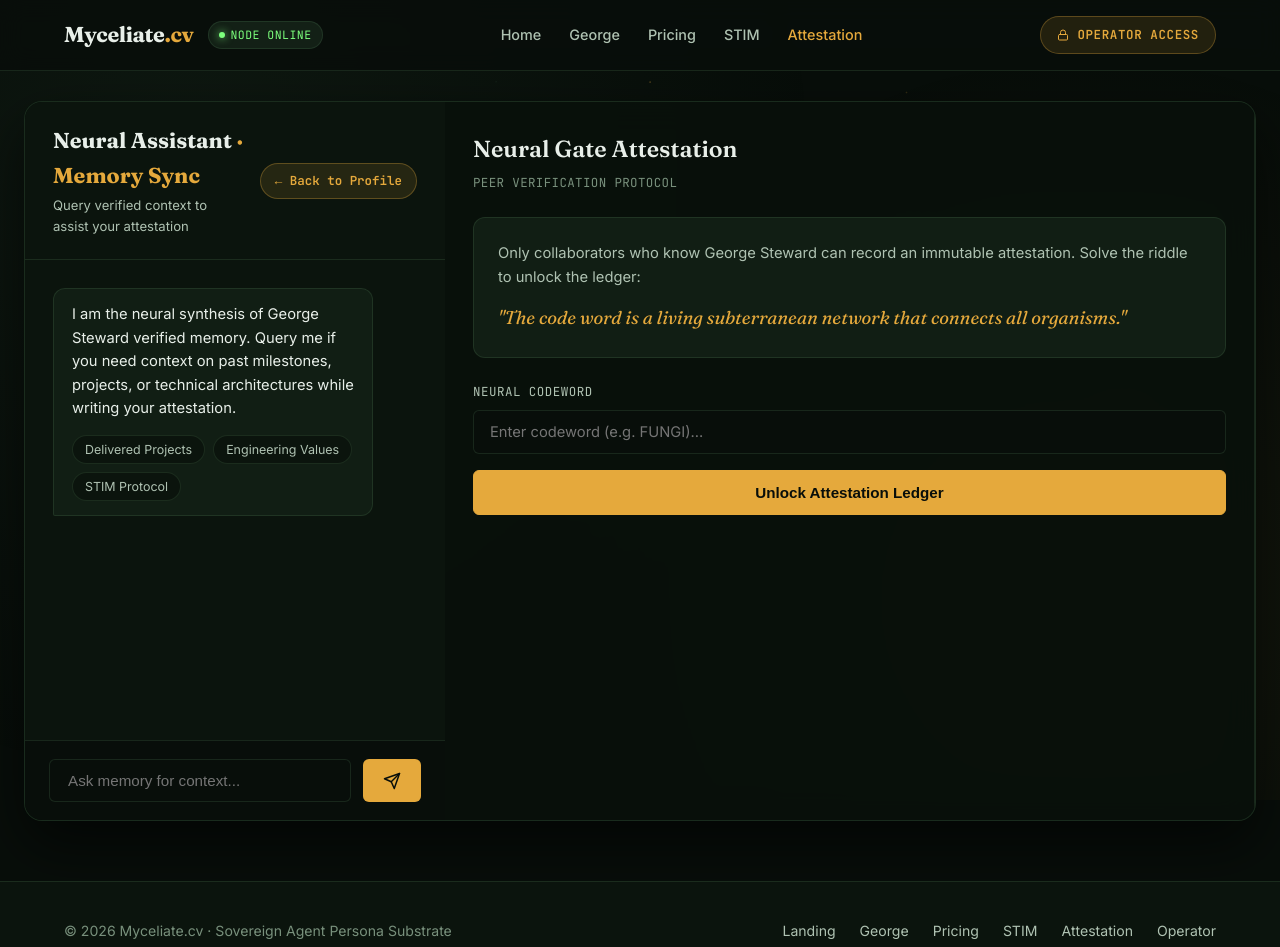
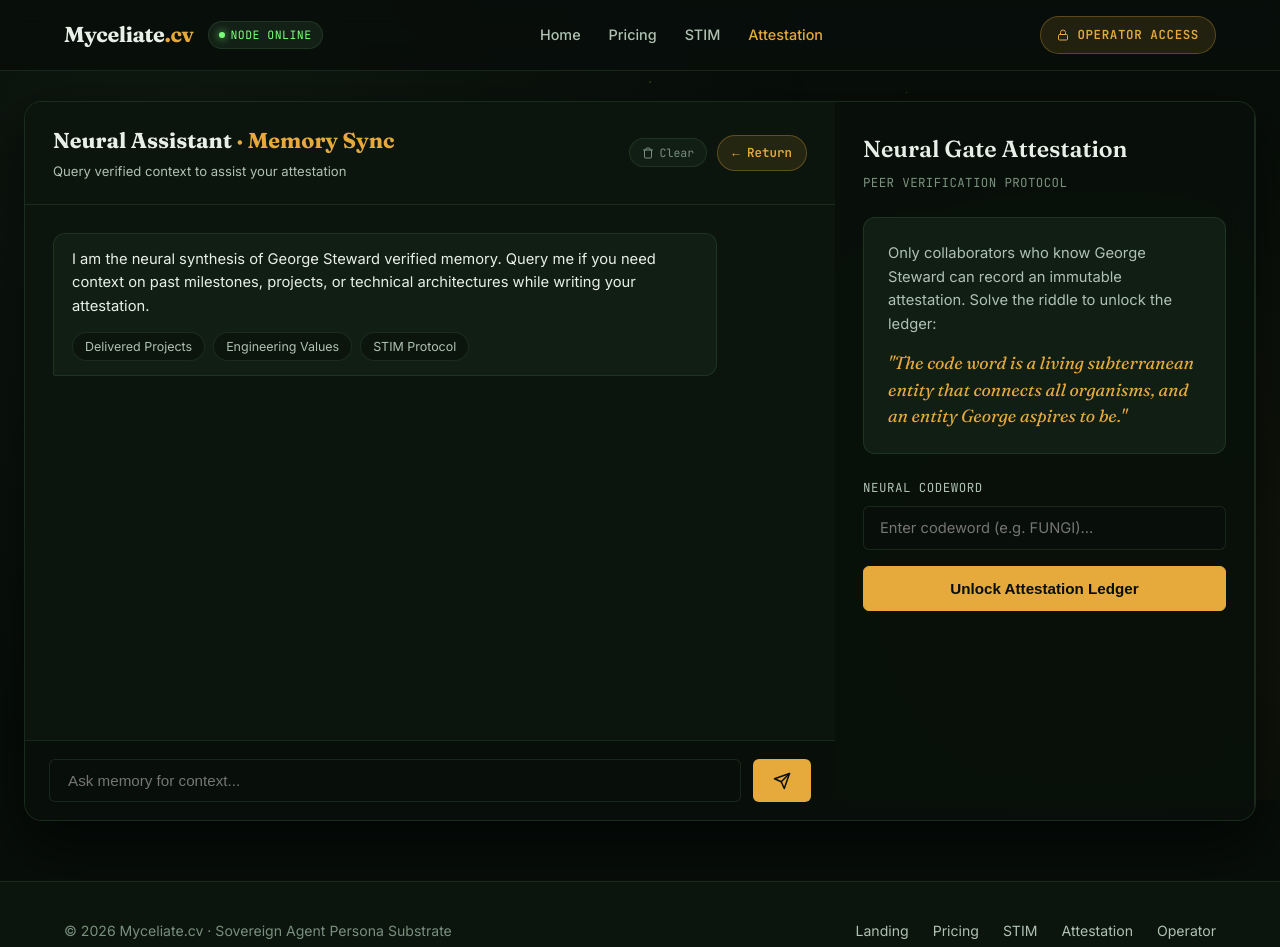
Before and after one commit to soilgrowerx/myceliate.cv, a website: page public/review.html in a window 1280 px wide. Drawn offline with nearby package versions, Linux system fonts and the light colour scheme; no server answers.

Commit message:
feat(ui): refine chat layout width, add chat clear action, update riddle quote, and make /george invite-only

```diff
--- a/public/review.html
+++ b/public/review.html
@@ -27,7 +27,6 @@
             <nav>
                 <ul class="nav-menu">
                     <li><a href="/" class="nav-link">Home</a></li>
-                    <li><a href="/george" class="nav-link">George</a></li>
                     <li><a href="/pricing" class="nav-link">Pricing</a></li>
                     <li><a href="/stim" class="nav-link">STIM</a></li>
                     <li><a href="/review" class="nav-link active">Attestation</a></li>
@@ -44,18 +43,27 @@
     </header>
 
     <main class="profile-page-wrapper">
-        <div class="split-layout">
+        <div class="split-layout review-split">
 
-            <!-- LEFT COLUMN: Neural Chat Assistant -->
+            <!-- LEFT COLUMN: Neural Chat Assistant (Wider Side) -->
             <div class="chat-column">
                 <div class="chat-header">
                     <div class="chat-title-group">
                         <h1>Neural Assistant <span>· Memory Sync</span></h1>
                         <p>Query verified context to assist your attestation</p>
                     </div>
-                    <a href="/george" class="review-link">
-                        <span>← Back to Profile</span>
-                    </a>
+                    <div style="display:flex; align-items:center; gap:10px;">
+                        <button type="button" class="btn-clear-chat" onclick="clearChat()" title="Clear conversation history">
+                            <svg width="12" height="12" viewBox="0 0 24 24" fill="none" stroke="currentColor" stroke-width="2" stroke-linecap="round" stroke-linejoin="round">
+                                <polyline points="3 6 5 6 21 6"></polyline>
+                                <path d="M19 6v14a2 2 0 0 1-2 2H7a2 2 0 0 1-2-2V6m3 0V4a2 2 0 0 1 2-2h4a2 2 0 0 1 2 2v2"></path>
+                            </svg>
+                            <span>Clear</span>
+                        </button>
+                        <a href="/george" class="review-link">
+                            <span>← Return</span>
+                        </a>
+                    </div>
                 </div>
 
                 <div class="chat-container">
@@ -85,7 +93,7 @@
                 </div>
             </div>
 
-            <!-- RIGHT COLUMN: The Review Flow -->
+            <!-- RIGHT COLUMN: The Review Flow (420px) -->
             <div class="form-column">
                 <div class="review-scroll-area">
                     <div class="review-container">
@@ -101,8 +109,8 @@
                                 <p style="font-size:0.92rem; color:var(--text-secondary); line-height:1.6; margin-bottom:14px;">
                                     Only collaborators who know George Steward can record an immutable attestation. Solve the riddle to unlock the ledger:
                                 </p>
-                                <p style="font-family:var(--font-serif); font-size:1.15rem; color:var(--accent-gold); font-style:italic;">
-                                    "The code word is a living subterranean network that connects all organisms."
+                                <p style="font-family:var(--font-serif); font-size:1.1rem; color:var(--accent-gold); font-style:italic; line-height:1.5;">
+                                    "The code word is a living subterranean entity that connects all organisms, and an entity George aspires to be."
                                 </p>
                             </div>
 
@@ -176,7 +184,6 @@
             </div>
             <ul class="footer-links">
                 <li><a href="/" class="footer-link">Landing</a></li>
-                <li><a href="/george" class="footer-link">George</a></li>
                 <li><a href="/pricing" class="footer-link">Pricing</a></li>
                 <li><a href="/stim" class="footer-link">STIM</a></li>
                 <li><a href="/review" class="footer-link">Attestation</a></li>
--- a/public/script.js
+++ b/public/script.js
@@ -260,3 +260,24 @@ if (canvas && typeof THREE !== "undefined") {
         renderer.setSize(window.innerWidth, window.innerHeight);
     });
 }
+
+function clearChat() {
+    chatHistory = [];
+    sessionStorage.removeItem("myceliateChatHistory");
+    if (messagesArea) {
+        messagesArea.innerHTML = `
+            <div class="message ai-message">
+                <div class="message-content">
+                    <p>I am the neural synthesis of George Steward verified memory, grounded in truth. Ask me specific questions about active projects, background, technical architecture, or values.</p>
+                    <div class="suggestion-chips">
+                        <button class="chip" onclick="setQuery('What is your background and experience?')">Background & Experience</button>
+                        <button class="chip" onclick="setQuery('What are you building with Mycelial Brain and MCP?')">Mycelial Brain MCP</button>
+                        <button class="chip" onclick="setQuery('Explain the STIM Protocol and autonomous agent coordination.')">STIM Protocol</button>
+                        <button class="chip" onclick="setQuery('What is the Soil Grower contract and arboriculture work?')">Soil Grower</button>
+                    </div>
+                </div>
+            </div>
+        `;
+    }
+}
+window.clearChat = clearChat;
--- a/public/style.css
+++ b/public/style.css
@@ -643,9 +643,13 @@ body {
     z-index: 10;
 }
 
+.split-layout.review-split {
+    grid-template-columns: 1fr 420px;
+}
+
 .split-layout {
     display: grid;
-    grid-template-columns: 420px 1fr;
+    grid-template-columns: 340px 1fr;
     background: var(--bg-surface-glass);
     backdrop-filter: blur(16px);
     -webkit-backdrop-filter: blur(16px);
@@ -1485,3 +1489,24 @@ body {
         gap: 16px;
     }
 }
+
+.btn-clear-chat {
+    display: inline-flex;
+    align-items: center;
+    gap: 6px;
+    padding: 6px 12px;
+    background: var(--bg-surface-elevated);
+    border: 1px solid var(--border-subtle);
+    border-radius: var(--radius-full);
+    color: var(--text-muted);
+    font-family: var(--font-mono);
+    font-size: 0.72rem;
+    cursor: pointer;
+    transition: all 0.2s ease;
+}
+
+.btn-clear-chat:hover {
+    border-color: var(--accent-gold);
+    color: var(--accent-gold);
+    background: var(--accent-gold-muted);
+}
```
Also changed, not shown: public/login.html (+0 -2 lines), public/pricing.html (+0 -2 lines), public/profile.html (+11 -4 lines).
